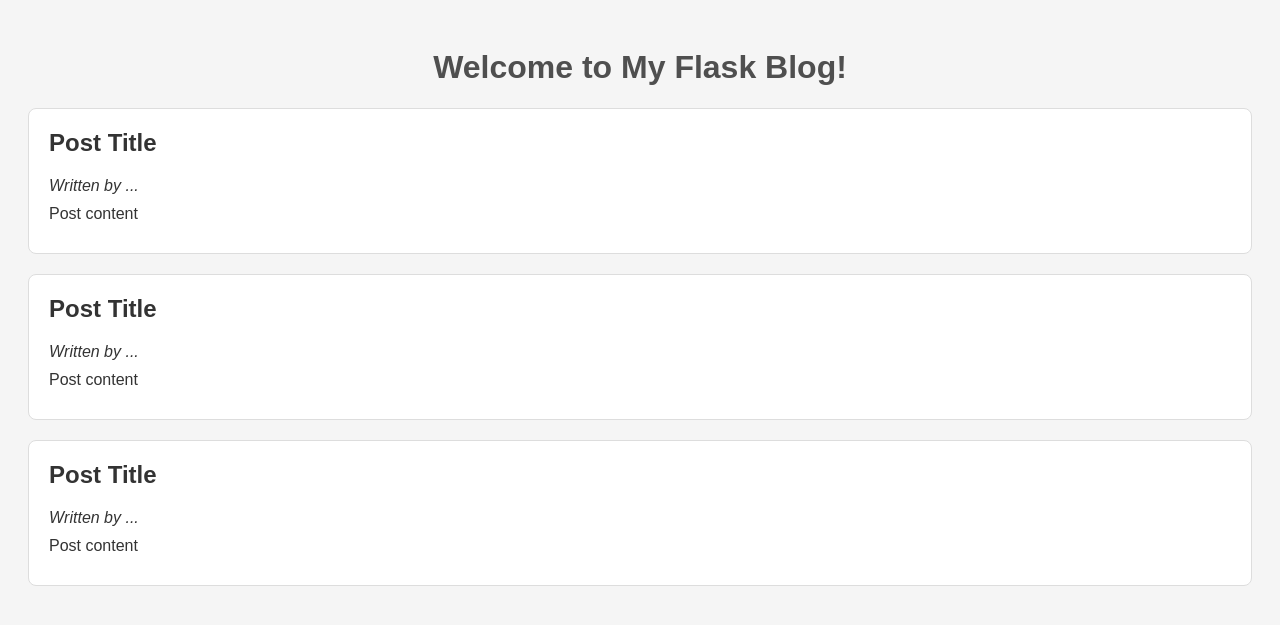
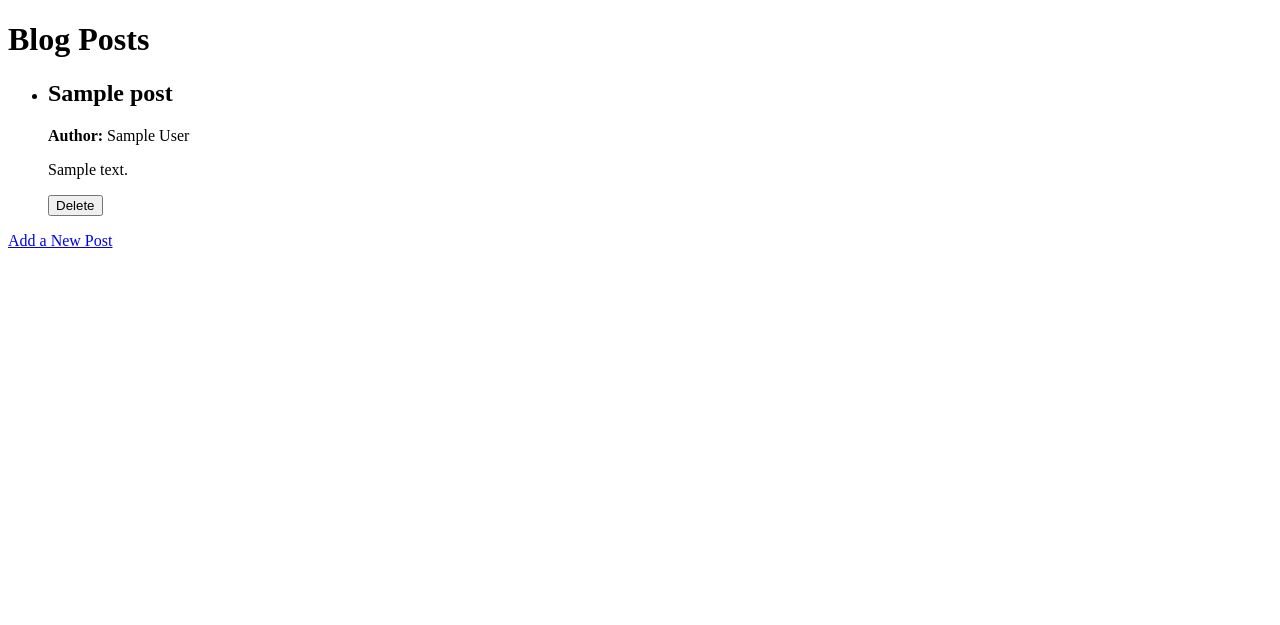
Before and after one commit to VasanthyGroney/masterblog, a Flask app: template templates/index.html in a window 1280 px wide. Shown: the top 625 px of the page. Run offline with Flask 3, Linux system fonts and the light colour scheme; the template is opened without the code that fills it: most values are stand-ins (such as "Sample title", 1, 10 or a date in 2020).

Commit message:
delete function added

```diff
--- a/app.py
+++ b/app.py
@@ -42,5 +42,15 @@ def add():
     return render_template('add.html')
 
 
+@app.route('/delete/<int:post_id>', methods=['POST'])
+def delete(post_id):
+    blog_posts = load_blog_posts()
+    if 0 <= post_id < len(blog_posts):
+        del blog_posts[post_id]
+        save_blog_posts(blog_posts)
+
+    return redirect(url_for('index'))
+
+
 if __name__ == '__main__':
     app.run(debug=True)
--- a/templates/index.html
+++ b/templates/index.html
@@ -3,25 +3,22 @@
 <head>
     <meta charset="UTF-8">
     <meta name="viewport" content="width=device-width, initial-scale=1.0">
-    <title>My Flask Blog</title>
-    <link rel="stylesheet" href="{{ url_for('static', filename='style.css') }}">
+    <title>Blog Posts</title>
 </head>
 <body>
-    <h1>Welcome to My Flask Blog!</h1>
-    <div class="post">
-        <h2>Post Title</h2>
-        <p><em>Written by ...</em></p>
-        <p>Post content</p>
-    </div>
-    <div class="post">
-        <h2>Post Title</h2>
-        <p><em>Written by ...</em></p>
-        <p>Post content</p>
-    </div>
-    <div class="post">
-        <h2>Post Title</h2>
-        <p><em>Written by ...</em></p>
-        <p>Post content</p>
-    </div>
+    <h1>Blog Posts</h1>
+    <ul>
+        {% for post in posts %}
+        <li>
+            <h2>{{ post.title }}</h2>
+            <p><strong>Author:</strong> {{ post.author }}</p>
+            <p>{{ post.content }}</p>
+            <form action="/delete/{{ loop.index0 }}" method="POST" style="display:inline;">
+                <button type="submit">Delete</button>
+            </form>
+        </li>
+        {% endfor %}
+    </ul>
+    <a href="/add">Add a New Post</a>
 </body>
 </html>
```
